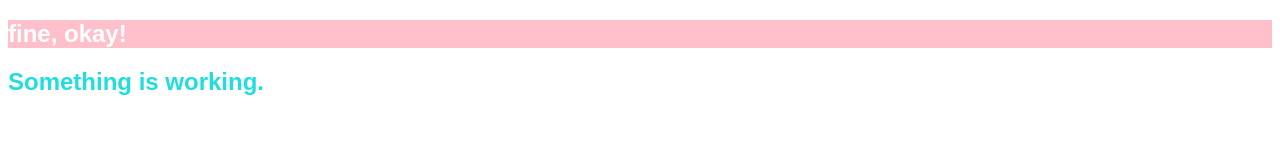
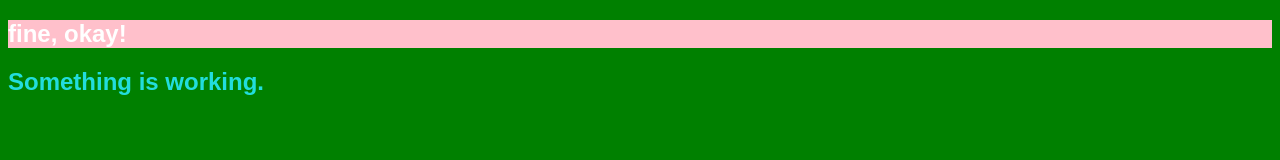
Before and after one commit to TianaJohnson/progress, a plain HTML site: page index.html in a window 1280 px wide. Drawn offline with Linux system fonts and the light colour scheme.

Commit message:
css play

```diff
--- a/main.css
+++ b/main.css
@@ -10,3 +10,7 @@ h1 {
 .one-two {
     color: #22dddd
 }
+
+body {
+    background-color: Green;
+}
```
